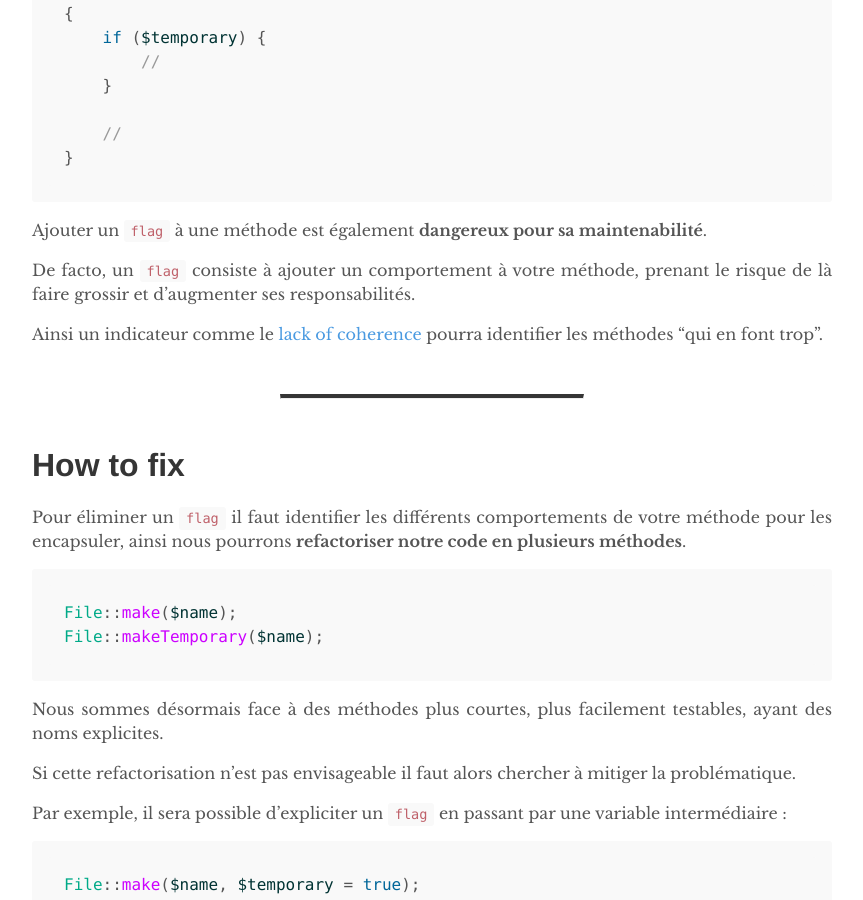
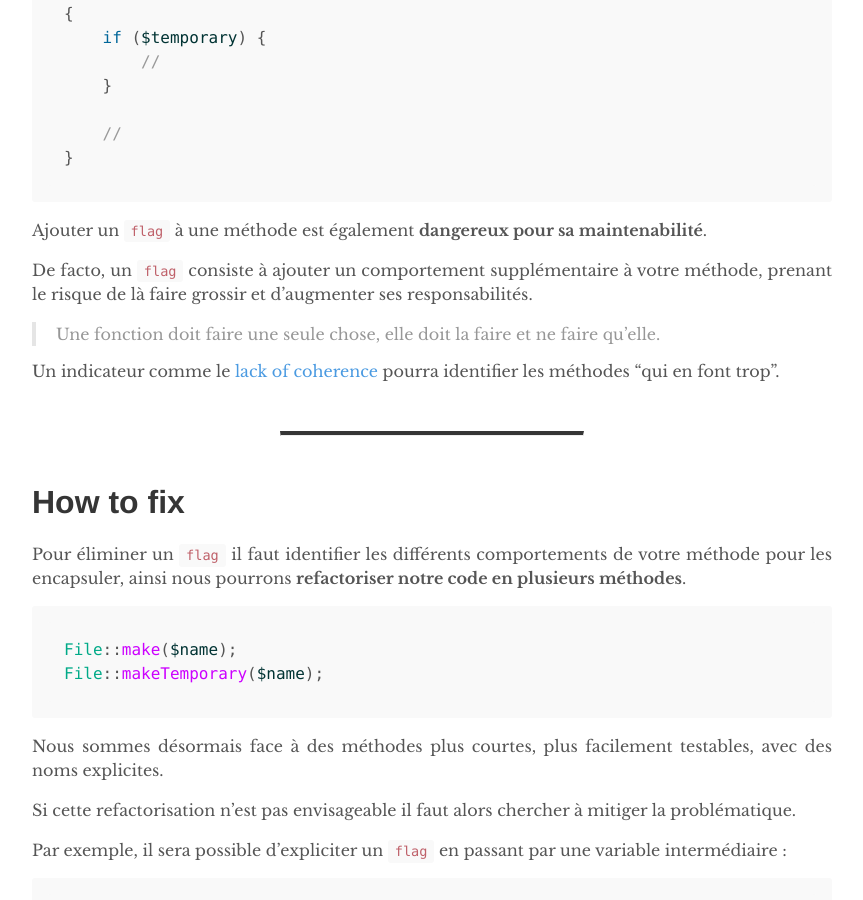
Before and after one commit to DeGraciaMathieu/quality-explained.fr, a Jekyll site: the page built from _posts/2021-02-01-flag.markdown, in a window 1280 px wide and 900 px high, scrolled down 811 px. Shown: the whole window, without its empty margins (208-1071 px from the left). Built offline with Jekyll 4.4.1, drawn with Linux system fonts in a browser that asks for light colours.

Commit message:
update flag

````diff
--- a/_posts/2021-02-01-flag.markdown
+++ b/_posts/2021-02-01-flag.markdown
@@ -36,9 +36,11 @@ public static function make(string $name, bool $temporary)
 
 Ajouter un `flag` à une méthode est également <b>dangereux pour sa maintenabilité</b>.
 
-De facto, un `flag` consiste à ajouter un comportement à votre méthode, prenant le risque de là faire grossir et d'augmenter ses responsabilités.
+De facto, un `flag` consiste à ajouter un comportement supplémentaire à votre méthode, prenant le risque de là faire grossir et d'augmenter ses responsabilités.
 
-Ainsi un indicateur comme le [lack of coherence](https://blog.ndepend.com/lack-of-cohesion-methods/) pourra identifier les méthodes "qui en font trop".
+> Une fonction doit faire une seule chose, elle doit la faire et ne faire qu'elle.
+
+Un indicateur comme le [lack of coherence](https://blog.ndepend.com/lack-of-cohesion-methods/) pourra identifier les méthodes "qui en font trop".
 
 <hr>
 
@@ -51,7 +53,7 @@ File::make($name);
 File::makeTemporary($name);
 ```
 
-Nous sommes désormais face à des méthodes plus courtes, plus facilement testables, ayant des noms explicites.
+Nous sommes désormais face à des méthodes plus courtes, plus facilement testables, avec des noms explicites.
 
 Si cette refactorisation n'est pas envisageable il faut alors chercher à mitiger la problématique.
 
````
